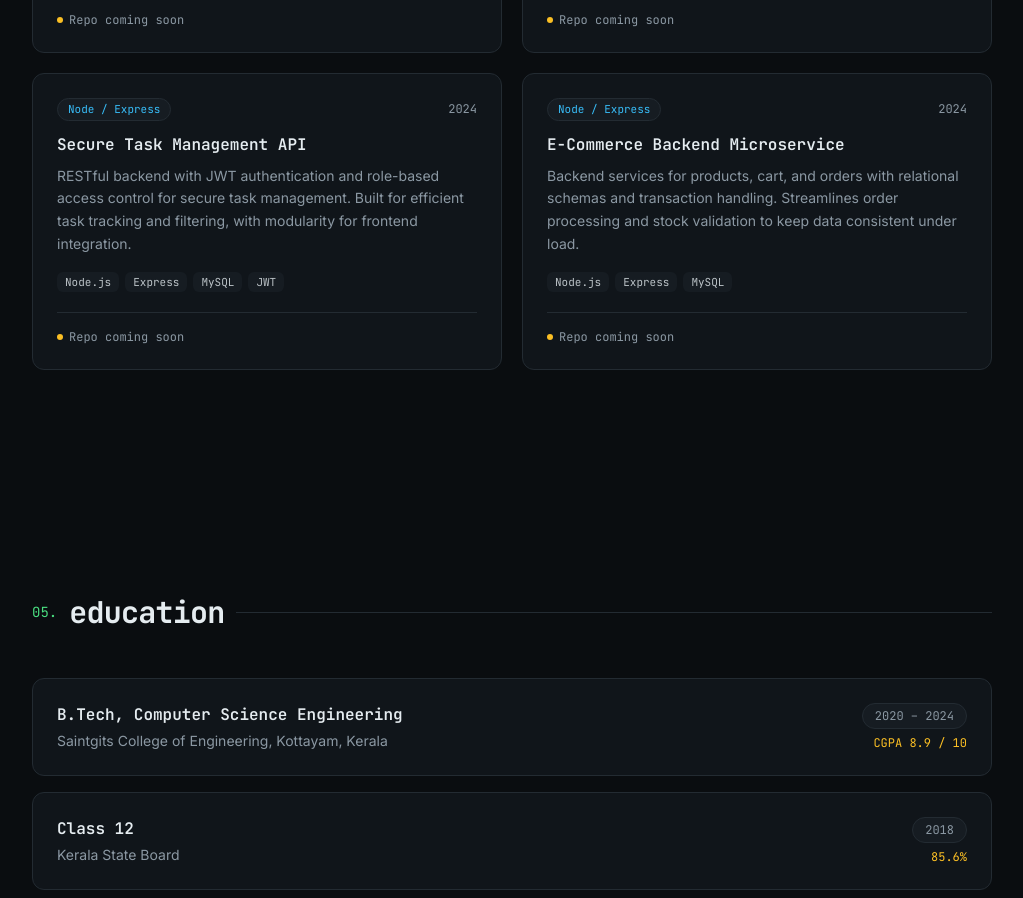
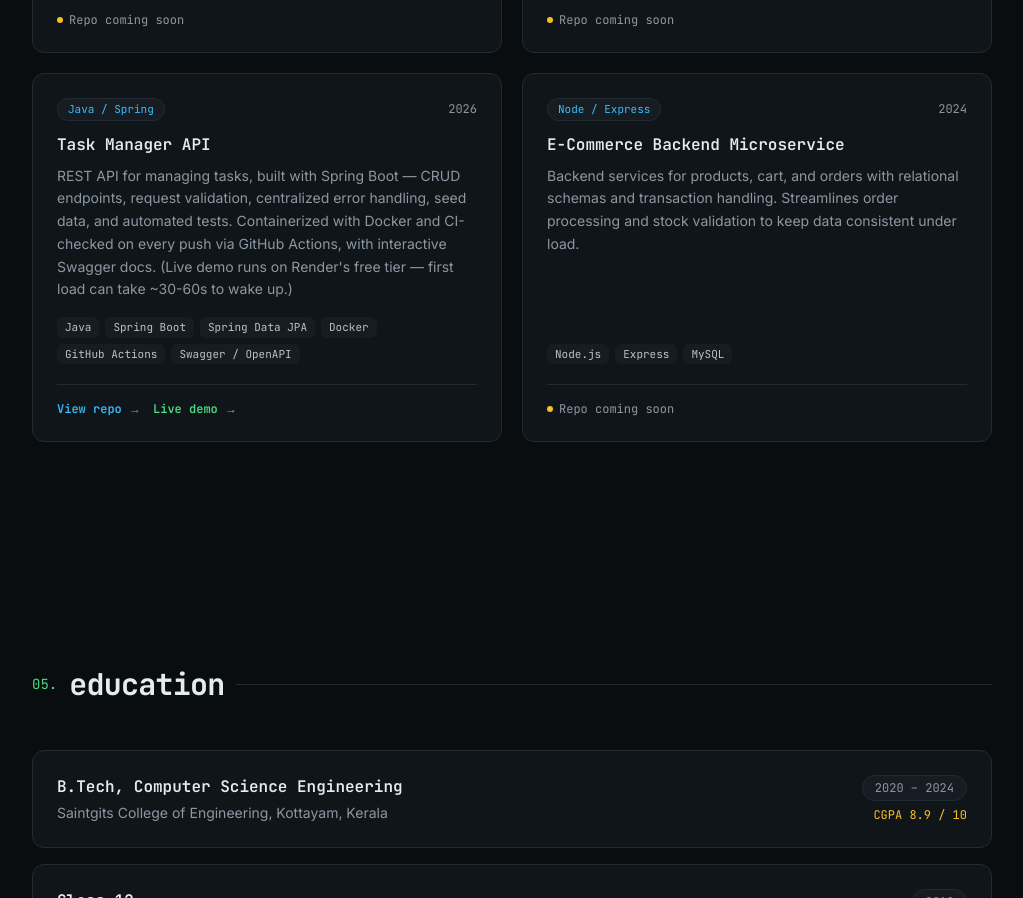
Before and after one commit to Denyy2/dennis-portfolio, a Next.js app: page / in a window 1280 px wide. Shown: the part 2920-3818 px from the top of the page, without its empty margins (128-1151 px from the left). Built offline with nearby package versions, Linux system fonts and the light colour scheme.

Commit message:
Replace Node.js task manager project with published/deployed Spring Boot Task Manager API

```diff
--- a/src/data/projects.ts
+++ b/src/data/projects.ts
@@ -47,13 +47,15 @@ export const projects: Project[] = [
     status: "shipped",
   },
   {
-    slug: "secure-task-management-api",
-    title: "Secure Task Management API",
+    slug: "task-manager-api",
+    title: "Task Manager API",
     description:
-      "RESTful backend with JWT authentication and role-based access control for secure task management. Built for efficient task tracking and filtering, with modularity for frontend integration.",
-    stack: ["Node.js", "Express", "MySQL", "JWT"],
-    category: "node",
-    year: "2024",
+      "REST API for managing tasks, built with Spring Boot — CRUD endpoints, request validation, centralized error handling, seed data, and automated tests. Containerized with Docker and CI-checked on every push via GitHub Actions, with interactive Swagger docs. (Live demo runs on Render's free tier — first load can take ~30-60s to wake up.)",
+    stack: ["Java", "Spring Boot", "Spring Data JPA", "Docker", "GitHub Actions", "Swagger / OpenAPI"],
+    category: "java",
+    year: "2026",
+    repoUrl: "https://github.com/Denyy2/task-manager",
+    liveUrl: "https://task-manager-efge.onrender.com/swagger-ui/index.html",
     status: "shipped",
   },
   {
```
